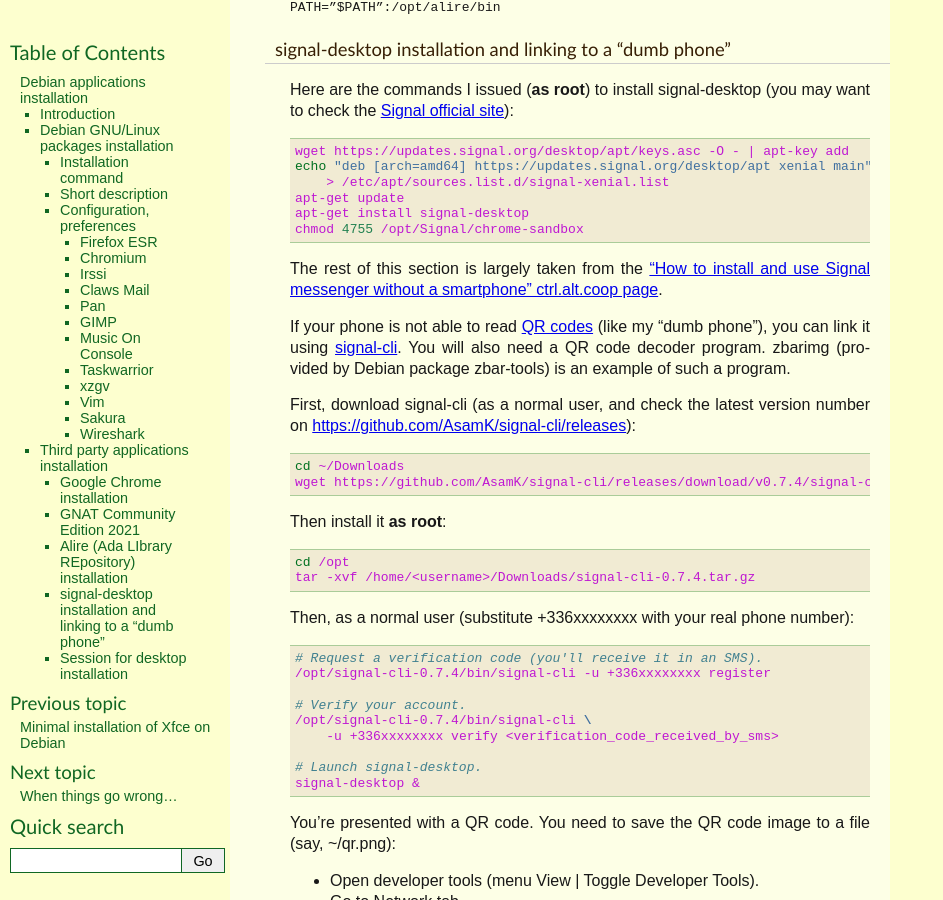
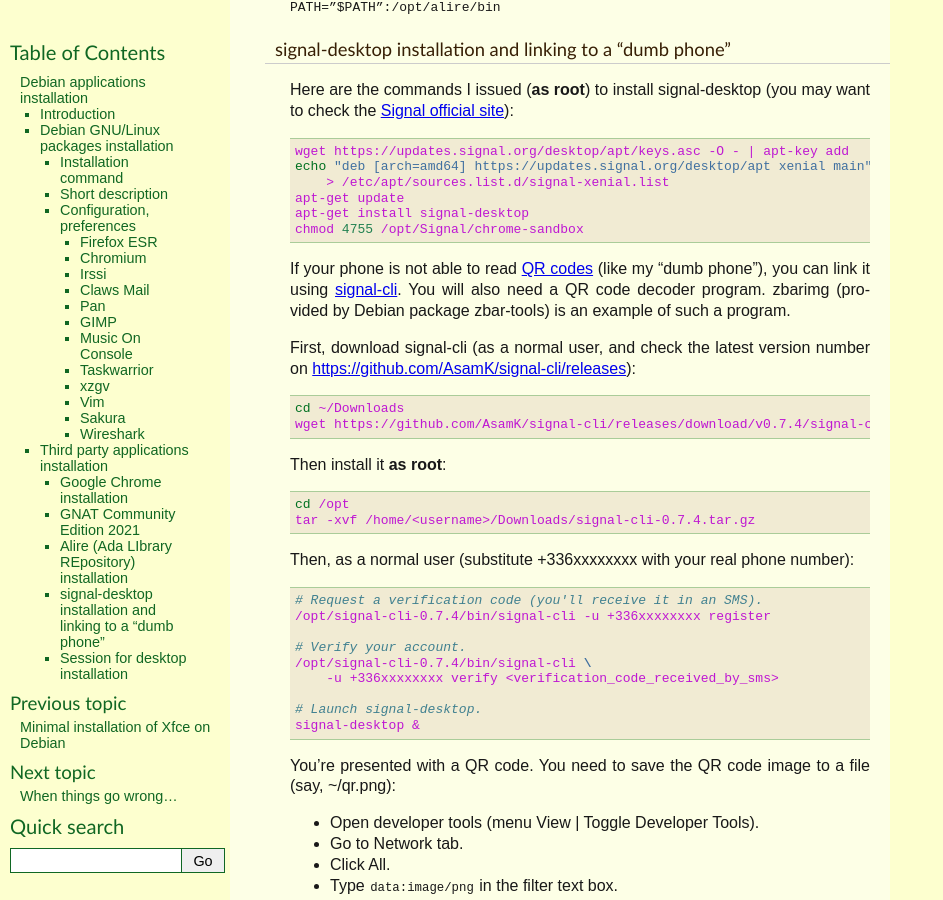
Before and after one commit to thierr26/thierr26_personal_notes_sphinx_sources, a Sphinx documentation site: the page built from source/debian_apps_install.rst, in a window 1280 px wide and 900 px high, scrolled down 8789 px. Shown: the whole window, without its empty margins (0-943 px from the left). Built offline with Sphinx 7.4.7, drawn with Linux system fonts in a browser that asks for light colours.

Commit message:
Remove two dead links

```diff
--- a/source/debian_apps_install.rst
+++ b/source/debian_apps_install.rst
@@ -674,10 +674,6 @@
   apt-get install signal-desktop
   chmod 4755 /opt/Signal/chrome-sandbox
 
-The rest of this section is largely taken from the `"How to install and use
-Signal messenger without a smartphone" ctrl.alt.coop page
-<https://ctrl.alt.coop/en/post/signal-without-a-smartphone>`_.
-
 If your phone is not able to read `QR codes
 <https://en.wikipedia.org/wiki/QR_code>`_ (like my "dumb phone"), you can link
 it using `signal-cli <https://github.com/AsamK/signal-cli>`_. You will also
--- a/source/linux_firewalling.rst
+++ b/source/linux_firewalling.rst
@@ -37,9 +37,8 @@
 
 `iptables <https://en.wikipedia.org/wiki/Iptables>`_ is the predecessor of
 nftables, and used to be the default network filtering framework in `Debian
-GNU/Linux <https://www.debian.org>`_. `Starting with Debian 10 (Buster), the
-default network filtering framework is nftables
-<https://www.debian.org/releases/buster/amd64/release-notes/ch-whats-new.en.html#nftables>`_.
+GNU/Linux <https://www.debian.org>`_. Starting with Debian 10 (Buster), the
+default network filtering framework is nftables.
 
 if iptables is installed on your system, you can list the rules (**as root**)
 with ``iptables -L`` (for the IPv4 protocol) and ``ip6tables -L`` (for the IPv6
```
